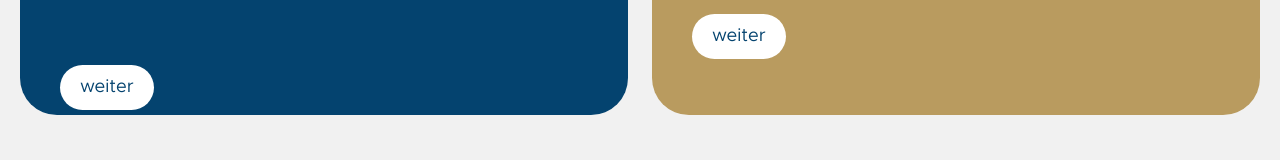
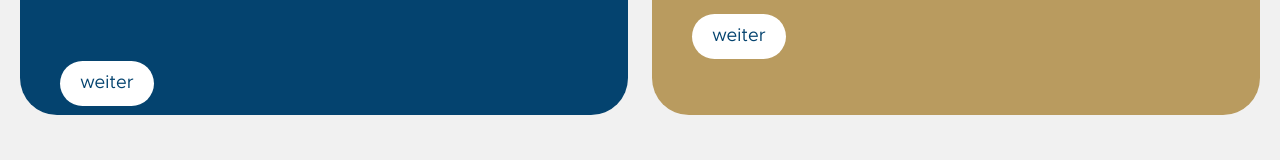
Before and after one commit to theekspertsteam/PHC, a Next.js app: page / in a window 1280 px wide. Shown: the part 3791-3951 px from the top of the page. Built offline with nearby package versions, Linux system fonts and the light colour scheme; a web font is replaced by a local one.

Commit message:
Update index.js

```diff
--- a/src/pages/index.js
+++ b/src/pages/index.js
@@ -577,7 +577,7 @@ export default function Home() {
           Suchst du Arbeit? <br></br>Bewirb Dich jetzt und werde Teil der Prime Home Care AG
           </p>
           <Link href="/Registrierung-Jobs">
-      <button className="bg-white text-[#04436F] text-[18px] leading-[21px] mt-0 md:mt-[35px] lg:mt-[42px] rounded-[50px] py-[12px] px-[20px] font-[500]">
+      <button className="bg-white text-[#04436F] text-[18px] leading-[21px] mt-0 md:mt-[35px] lg:mt-[35px] rounded-[50px] py-[12px] px-[20px] font-[500]">
         weiter
       </button>
     </Link>
```
